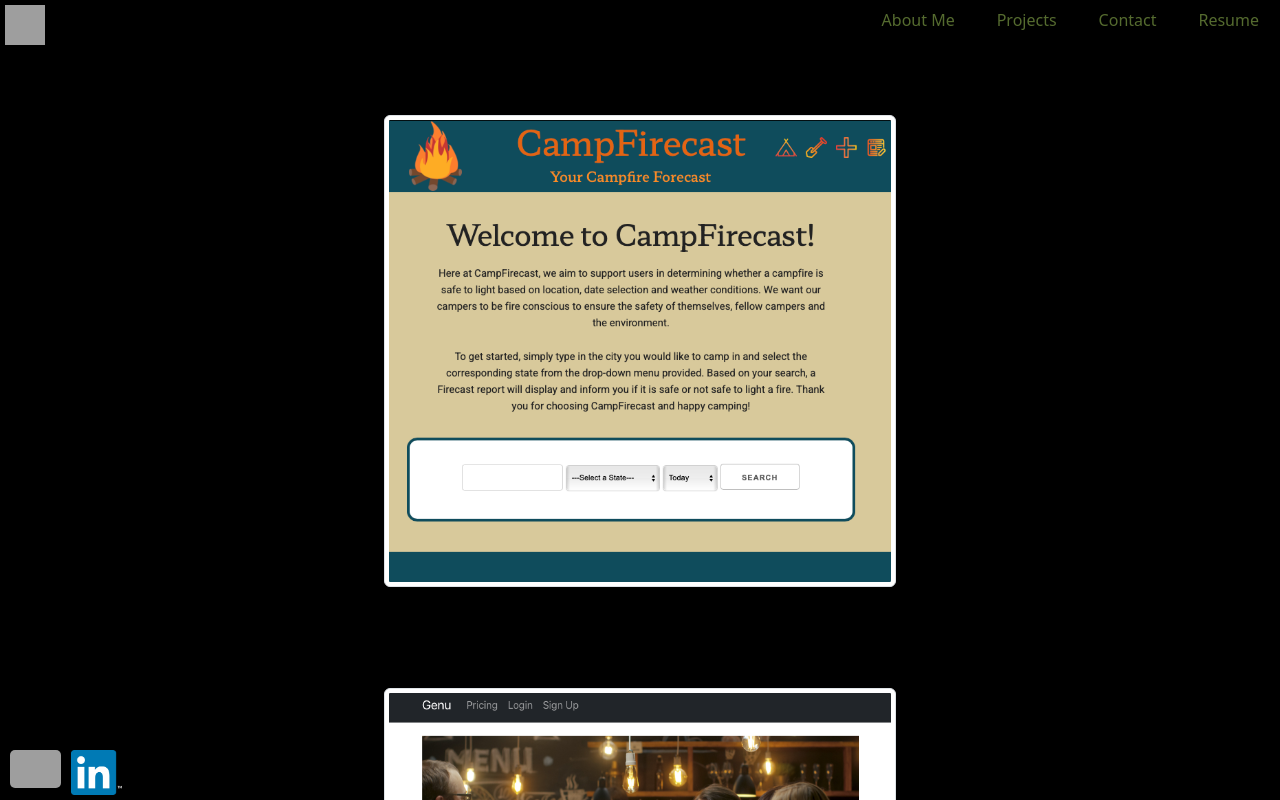
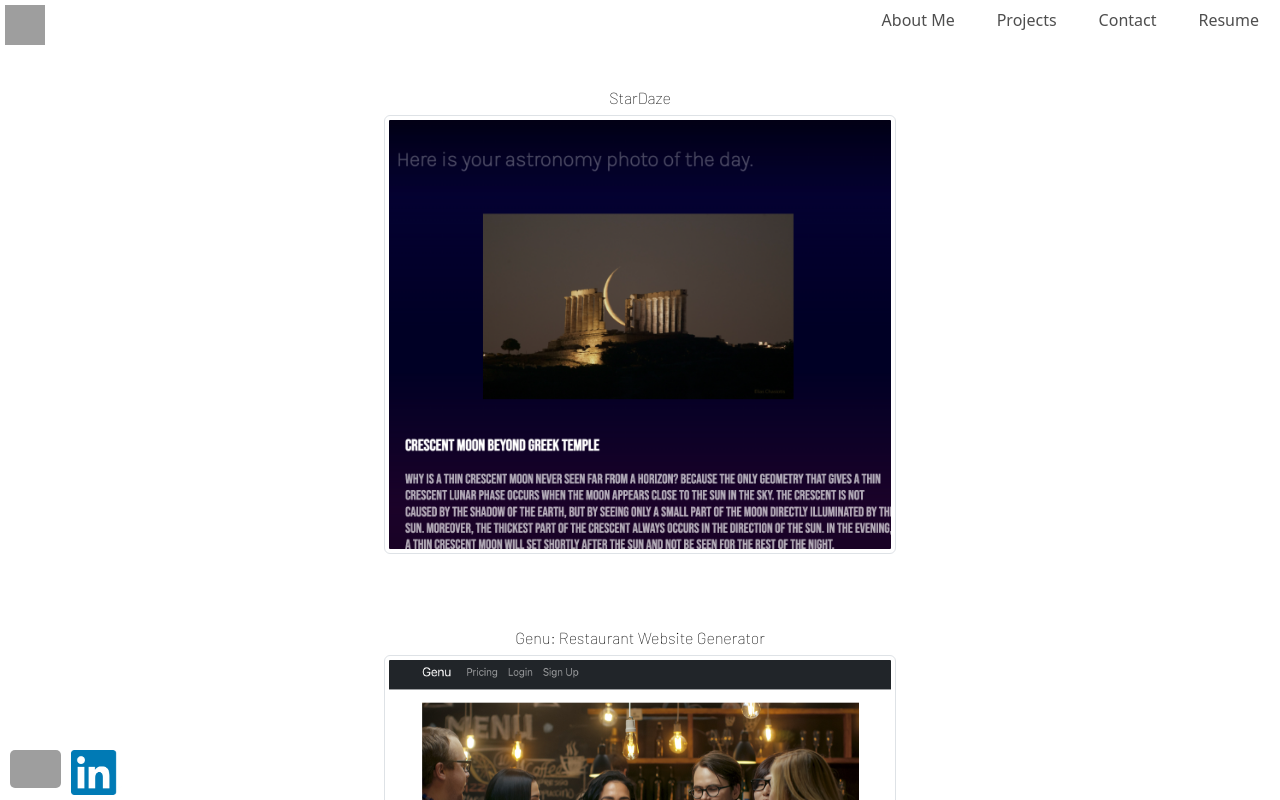
Before and after one commit to MarloweCrosland/react-portfolio, a React (Create React App) app: page / in a window 1280 px wide. Both pictures are taken after a click on the element "Projects". Shown: the top 800 px of the page. Built offline with nearby package versions, Linux system fonts and the light colour scheme; grey boxes are pictures that could not be loaded.

Commit message:
added stardaze project to projects page

```diff
--- a/src/App.js
+++ b/src/App.js
@@ -42,7 +42,7 @@ function App() {
   const [currentCategory, setCurrentCategory] = useState(categories[0]);
 
   //----------Theme State--------------
-  const [theme, setTheme] = useState("dark");
+  const [theme, setTheme] = useState("light");
 
   const toggleTheme = () => {
     setTheme((curr) => (curr ==="light" ? "dark" : "light"));
--- a/src/components/Nav/Nav.css
+++ b/src/components/Nav/Nav.css
@@ -5,10 +5,10 @@
   margin-right: 10px;
   float: right;
   font-size: 1.5rem;
-  color: darkolivegreen
+  color: rgb(78, 78, 78);
 }
 .navitem {
-  color: darkolivegreen;
+  color: rgb(78, 78, 78);
   text-decoration: none;
   cursor: pointer;
   padding: 5px;
--- a/src/components/Project/Project.js
+++ b/src/components/Project/Project.js
@@ -1,6 +1,7 @@
 import React from "react";
 import galleryImg1 from "./galleryImg1.png";
 import galleryImg2 from "./galleryImg2.jpg";
+import galleryImg3 from "./galleryImg3.png";
 import "./Project.css";
 
 export default function Project() {
@@ -9,13 +10,13 @@ export default function Project() {
       <div className="project">
           <a
             className="project_links"
-            href="https://mwjones2186.github.io/camp-firecast/"
+            href="https://marlowecrosland.github.io/stardaze/"
           >
-            <h6 id="heading">Camp Firecast</h6>
+            <h6 id="heading">StarDaze</h6>
             <img
-              src={galleryImg1}
+              src={galleryImg3}
               className="img-thumbnail"
-              alt="Camp Firecast thumbnail"
+              alt="StarDaze thumbnail"
             />
           </a>
         </div>
```
Also changed, not shown: src/components/Project/galleryImg3.png (added).
